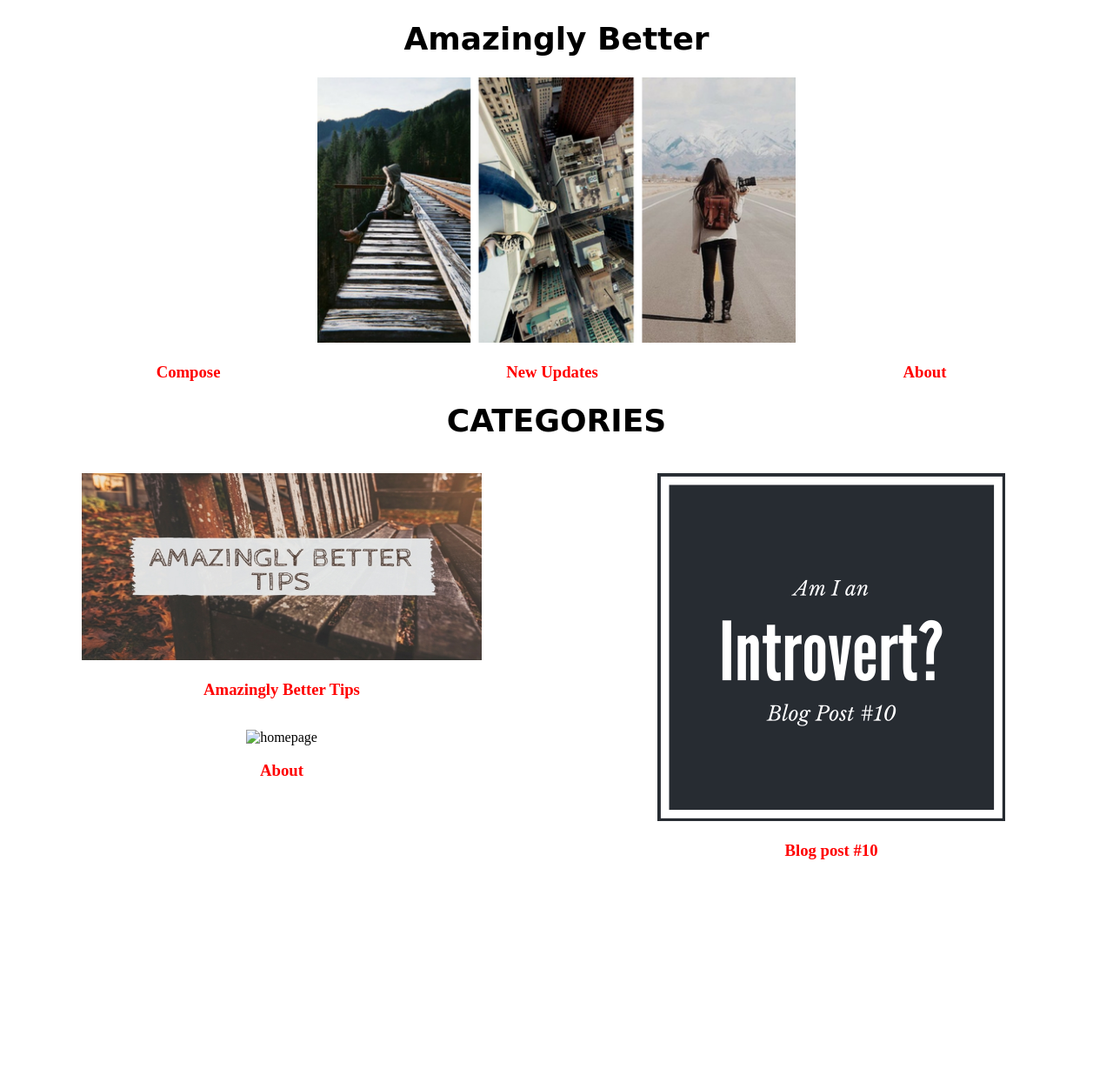
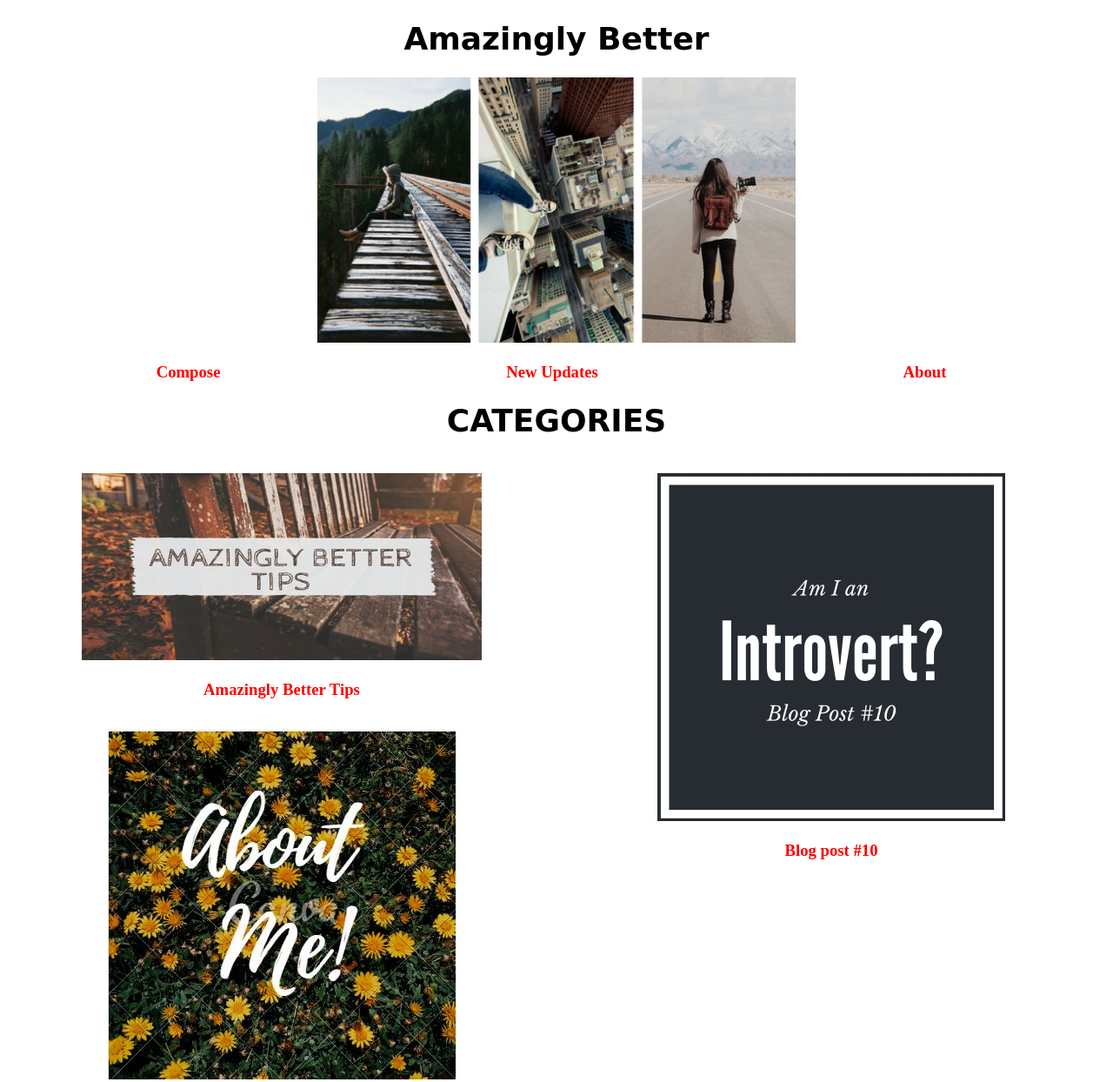
Before and after one commit to RabusaJia/lab5, a plain HTML site: page index.html in a window 1280 px wide. Shown: the top 1244 px of the page at 87% size. Before the commit the page ends 1008 px from the top, so only its background shows below. Drawn offline with Linux system fonts and the light colour scheme.

Commit message:
Update index.html

```diff
--- a/index.html
+++ b/index.html
@@ -57,7 +57,7 @@ h1 {
 <div style="float:left; width:50%;">
   <!-- Set Div As your requirement -->
  <figure><center>
-  <img src="capture.jpg" alt="homepage" width="400" height="402">
+  <img src="k.JPG" alt="homepage" width="400" height="402">
   <figcaption>
   <h3> About </h3>
   </figcaption></center>
```
